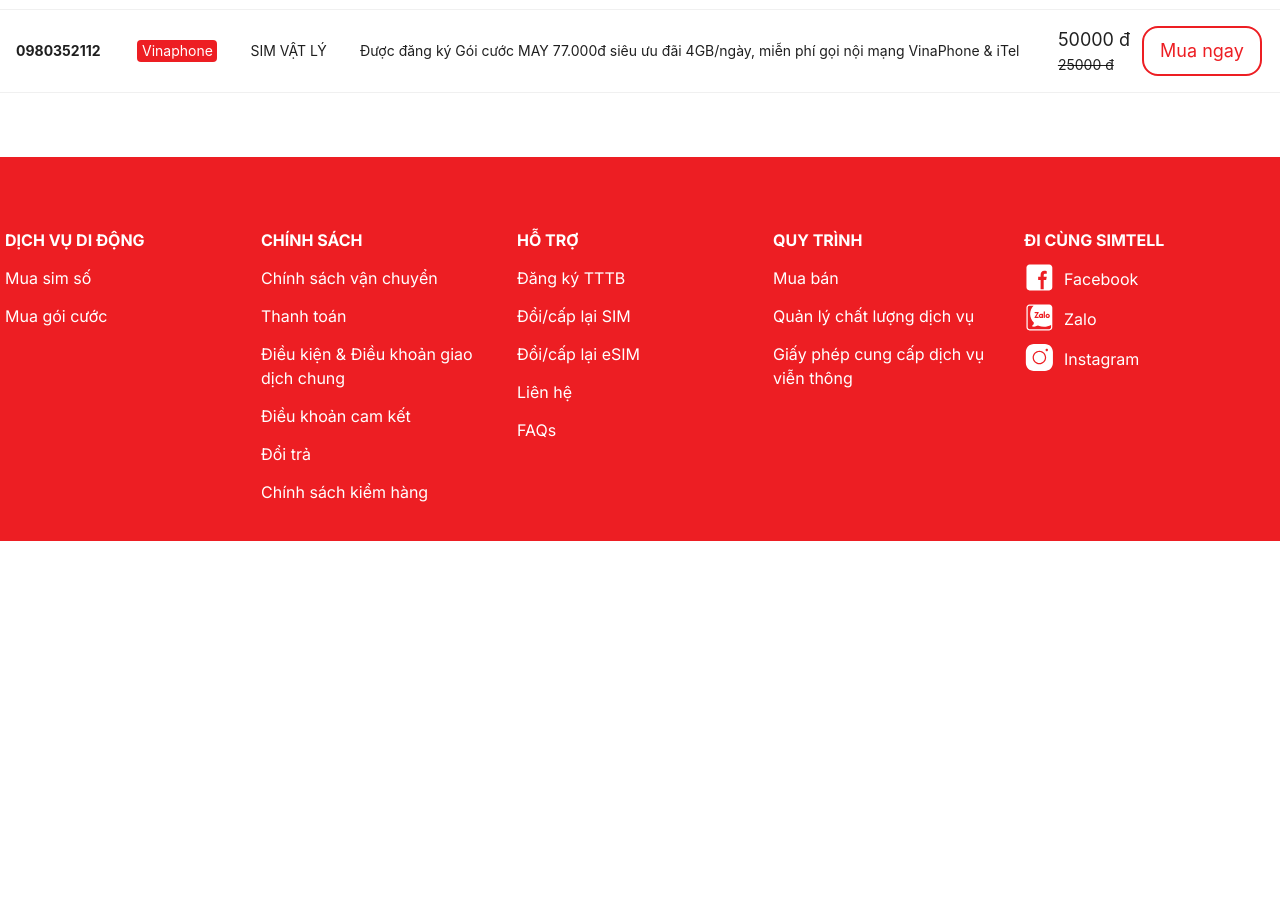
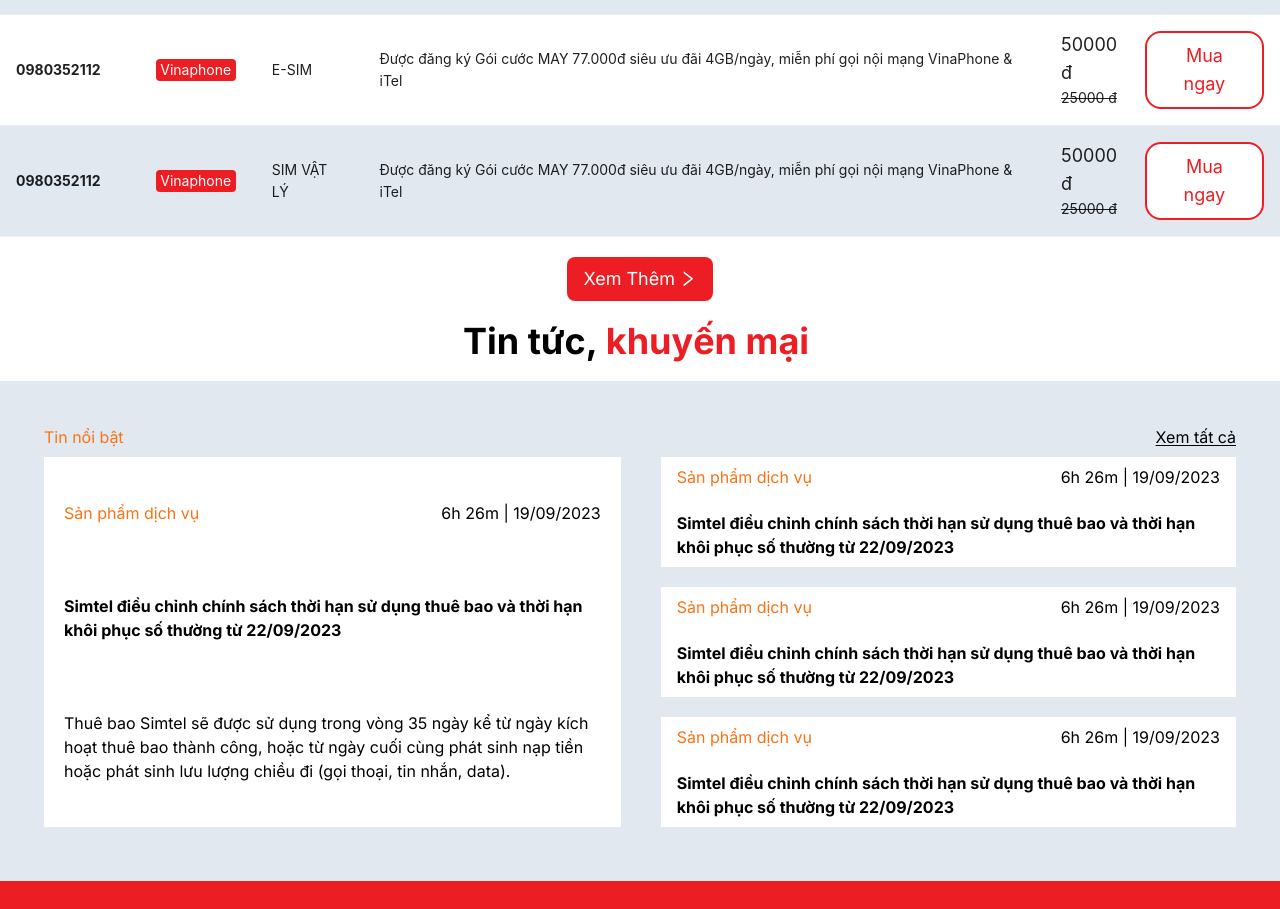
Before and after one commit to MinhGiang241/simtel, a Next.js app: page / in a window 1280 px wide. Shown: the part 1888-2797 px from the top of the page. Before the commit the page ends 2429 px from the top, so only its background shows below. Built offline with nearby package versions, Linux system fonts and the light colour scheme.

Commit message:
finish homepage interface

```diff
--- a/next.config.js
+++ b/next.config.js
@@ -1,5 +1,7 @@
 /** @type {import('next').NextConfig} */
 const nextConfig = {
+  output: 'export',
+  images: { unoptimized: true },
   webpack(config) {
     config.module.rules.push({
       test: /\.svg$/i,
--- /dev/null
+++ b/src/app/components/discount.tsx
@@ -0,0 +1,62 @@
+import React from 'react'
+
+export default function Discount() {
+  return (
+    <div className='w-full mt-5'>
+      <div className="flex justify-center" >
+        <h2 className="font-bold text-4xl">Tin tức, </h2>
+        <h2 className="px-2 text-m_red font-bold text-4xl">khuyến mại</h2>
+      </div>
+
+      <div className='p-11 w-full bg-m_gray h-[500px] mt-5 '>
+        <div className='flex justify-between w-full'>
+          <p className='text-orange-500'>Tin nổi bật </p>
+          <p className='underline-offset-2 underline'>Xem tất cả</p>
+        </div>
+
+        <div className='w-full h-[370px] flex mt-2' >
+          <div className='flex flex-col justify-between py-11 mr-5 bg-white w-1/2 p-5' >
+            <div className='flex justify-between'>
+              <p className='text-orange-500'>Sản phẩm dịch vụ</p>
+              <p>6h 26m | 19/09/2023</p>
+            </div>
+            <div className='font-bold'>
+              Simtel điều chỉnh chính sách thời hạn sử dụng thuê bao và thời hạn khôi phục số thường từ 22/09/2023
+            </div>
+            <div>
+              Thuê bao Simtel sẽ được sử dụng trong vòng 35 ngày kể từ ngày kích hoạt thuê bao thành công, hoặc từ ngày cuối cùng phát sinh nạp tiền hoặc phát sinh lưu lượng chiều đi (gọi thoại, tin nhắn, data).
+            </div>
+          </div>
+          <div className='flex flex-col justify-between ml-5 w-1/2'>
+
+            <div className='w-full h-[110px] py-2 px-4 bg-white flex flex-col justify-between'>
+              <div className='flex justify-between'>
+                <p className='text-orange-500'>Sản phẩm dịch vụ</p>
+                <p>6h 26m | 19/09/2023</p>
+              </div>
+              <p className='font-bold'>Simtel điều chỉnh chính sách thời hạn sử dụng thuê bao và thời hạn khôi phục số thường từ 22/09/2023</p>
+            </div>
+
+            <div className='w-full h-[110px] py-2 px-4 bg-white flex flex-col justify-between'>
+              <div className='flex justify-between'>
+                <p className='text-orange-500'>Sản phẩm dịch vụ</p>
+                <p>6h 26m | 19/09/2023</p>
+              </div>
+              <p className='font-bold'>Simtel điều chỉnh chính sách thời hạn sử dụng thuê bao và thời hạn khôi phục số thường từ 22/09/2023</p>
+            </div>
+
+            <div className='w-full h-[110px] py-2 px-4 bg-white flex flex-col justify-between'>
+              <div className='flex justify-between'>
+                <p className='text-orange-500'>Sản phẩm dịch vụ</p>
+                <p>6h 26m | 19/09/2023</p>
+              </div>
+              <p className='font-bold'>Simtel điều chỉnh chính sách thời hạn sử dụng thuê bao và thời hạn khôi phục số thường từ 22/09/2023</p>
+            </div>
+
+
+          </div>
+        </div>
+      </div>
+    </div>
+  )
+}
--- a/src/app/components/numberList.tsx
+++ b/src/app/components/numberList.tsx
@@ -5,7 +5,7 @@
 
 
 interface DataType {
-  key: number;
+  id: number;
   number: string;
   branch: string;
   simType: string;
@@ -13,27 +13,33 @@
   price: Object;
 
 }
+const rowStyle = { style: { background: '#e2e8f0', fontSize: '17px', fontWeight: 700 } }
 
 const columns: ColumnsType<DataType> = [
   {
+
+    onHeaderCell: (_) => rowStyle,
     title: 'Số điện thoại',
     dataIndex: 'number',
     key: 'number',
-    render: (text) => <p key={text} className='font-bold'>{text}</p>,
+    render: (text) => <p key={text} className='font-bold text-md'>{text}</p>,
   },
   {
+    onHeaderCell: (_) => rowStyle,
     title: 'Nhà mạng',
     dataIndex: 'branch',
     key: 'branch',
     render: (text) => <div key={text} className='rounded bg-m_red text-white w-20 text-center'>{text}</div>,
   },
   {
+    onHeaderCell: (_) => rowStyle,
     title: 'Loại sim',
     dataIndex: 'simType',
     key: 'simType',
     render: (text) => <p key={text}>{text}</p>
   },
   {
+    onHeaderCell: (_) => rowStyle,
     title: 'Gói cước',
     key: 'plan',
     dataIndex: 'plan',
@@ -42,6 +48,7 @@
     ),
   },
   {
+    onHeaderCell: (_) => rowStyle,
     title: 'Giá tiền',
     key: 'price',
     dataIndex: 'price',
@@ -61,7 +68,7 @@
 
 const data: DataType[] = [
   {
-    key: 1,
+    id: 1,
     number: "0980352112",
     branch: "Vinaphone",
     simType: "E-SIM",
@@ -69,7 +76,7 @@
     plan: 'Được đăng ký Gói cước MAY 77.000đ siêu ưu đãi 4GB/ngày, miễn phí gọi nội mạng VinaPhone & iTel'
   },
   {
-    key: 2,
+    id: 2,
     number: "0980352112",
     branch: "Vinaphone",
     simType: "E-SIM",
@@ -77,7 +84,7 @@
     plan: 'Được đăng ký Gói cước MAY 77.000đ siêu ưu đãi 4GB/ngày, miễn phí gọi nội mạng VinaPhone & iTel'
   },
   {
-    key: 3,
+    id: 3,
     number: "0980352112",
     branch: "Vinaphone",
     simType: "E-SIM",
@@ -85,7 +92,7 @@
     plan: 'Được đăng ký Gói cước MAY 77.000đ siêu ưu đãi 4GB/ngày, miễn phí gọi nội mạng VinaPhone & iTel'
   },
   {
-    key: 4,
+    id: 4,
     number: "0980352112",
     branch: "Vinaphone",
     simType: "SIM VẬT LÝ",
@@ -98,6 +105,15 @@
 
 export default function NumberList() {
   return (
-    <Table columns={columns} dataSource={data} pagination={false} />
+    <Table
+      columns={columns}
+      dataSource={data}
+      pagination={false}
+      rowKey={'id'}
+      onRow={(_, index: any) => ({
+        style: { background: index && index % 2 != 0 && '#e2e8f0', }
+      })}
+    />
+
   )
 }
--- a/src/app/components/selectNumber.tsx
+++ b/src/app/components/selectNumber.tsx
@@ -1,8 +1,9 @@
 import { Input, Select, Space } from 'antd'
 import React from 'react'
-import { SearchOutlined, DownOutlined } from '@ant-design/icons'
+import { SearchOutlined } from '@ant-design/icons'
 import './component.css'
 import NumberList from './numberList'
+import { RightOutlined } from '@ant-design/icons'
 
 export default function SelectNumber() {
   const num = [0, 1, 2, 3, 4, 5, 6, 7, 8, 9]
@@ -35,7 +36,7 @@
           <div className='flex bg-red-700 w-4/5 h-14 ml-auto mr-9 rounded-md justify-between items-center'>
             <h2 className='text-white ml-2'>Loại trừ số:</h2>
             <div className='flex mr-2'>
-              {...num.map((e) => (<button className='active:opacity-70 select-none mx-1 text-white rounded-full border-white border-2 px-2 py-2 h-10 w-10 text-center'>{e}</button>))}
+              {...num.map((i, e) => (<button key={i} className='active:opacity-70 select-none mx-1 text-white rounded-full border-white border-2 px-2 py-2 h-10 w-10 text-center'>{e}</button>))}
             </div>
           </div>
         </div>
@@ -84,6 +85,13 @@
       </div >
 
       <NumberList />
+
+      <div className='w-full flex justify-center mt-5'>
+        <button className='select-none active:opacity-70 bg-m_red text-white rounded-lg px-4 py-2 flex justify-center items-center'>
+          <p className='text-lg text-center pr-1'>Xem Thêm</p>
+          <RightOutlined style={{ color: 'white', fontSize: '110%' }} />
+        </button>
+      </div>
     </>
   )
 }
--- a/src/app/page.tsx
+++ b/src/app/page.tsx
@@ -1,5 +1,6 @@
 'use client'
 import BannerCarousel from "./components/bannerCarousel";
+import Discount from "./components/discount";
 import PlanButton from "./components/planButton";
 import PlanList from "./components/planList";
 import SelectNumber from "./components/selectNumber";
@@ -13,7 +14,8 @@
       <PlanButton />
       <PlanList />
       <SelectNumber />
-      <div className="w-full h-16" />
+      <Discount />
+      {/* <div className="w-full h-16" /> */}
     </div>
   </div>)
 }
--- a/tailwind.config.ts
+++ b/tailwind.config.ts
@@ -11,7 +11,7 @@
     extend: {
       colors: {
         m_red: "#ED1E23",
-        m_gray: "#D9D9D9",
+        m_gray: "#e2e8f0",
         transparent: 'transparent',
         current: 'currentColor',
       },
```
